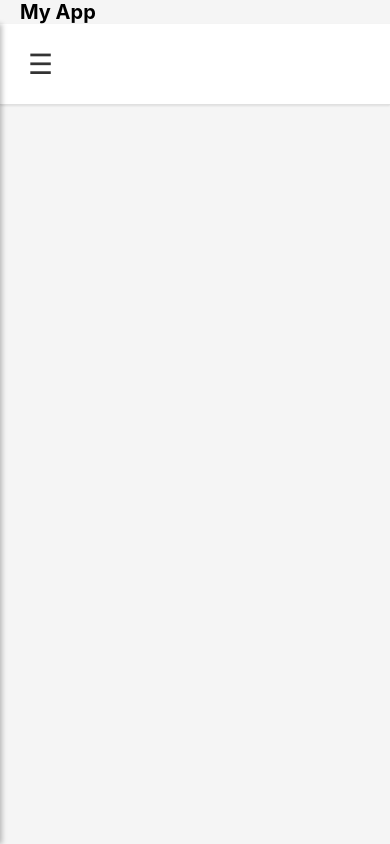
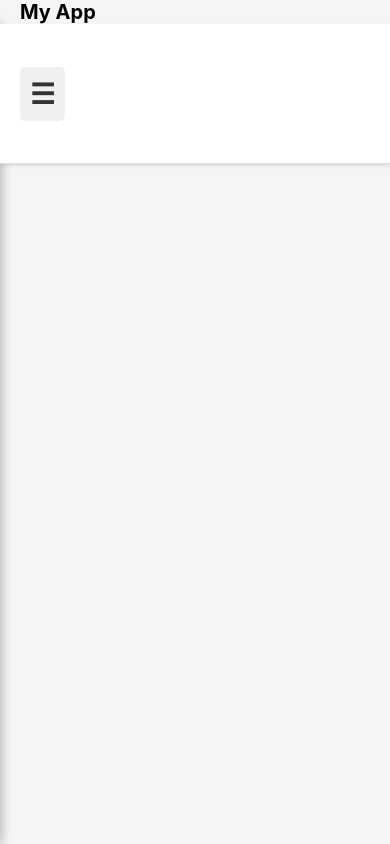
Before and after one commit to fauzipradipta/Dubi-App, a React Native app: screen / in a window 390 px wide. Built offline with nearby package versions, Linux system fonts and the light colour scheme.

Commit message:
working on sidebar

```diff
--- a/component/Sidebar.js
+++ b/component/Sidebar.js
@@ -6,7 +6,6 @@ import {
   TouchableOpacity,
   Animated,
   Dimensions,
-  SafeAreaView,
   StatusBar,
 } from 'react-native';
 
@@ -25,22 +24,30 @@ const CustomSidebar = () => {
     }).start();
   }, [isOpen]);
 
-  const openSidebar = () => setIsOpen(true);
-  const closeSidebar = () => setIsOpen(false);
+  const openSidebar = () => {
+    console.log('Opening sidebar...');
+    setIsOpen(true);
+  };
+
+  const closeSidebar = () => {
+    console.log('Closing sidebar...');
+    setIsOpen(false);
+  };
 
   return (
     <View style={styles.container}>
       <StatusBar barStyle="dark-content" />
-      <SafeAreaView style={styles.safeArea}>
 
 
-        <View style={styles.header}>
-          <TouchableOpacity onPress={openSidebar} style={styles.menuButton}>
-            <Text style={styles.menuIcon}>☰</Text>
-          </TouchableOpacity>
-        </View>
-
-      </SafeAreaView>
+      <View style={styles.header}>
+        <TouchableOpacity
+          onPress={openSidebar}
+          style={styles.menuButton}
+          activeOpacity={0.7}
+        >
+          <Text style={styles.menuIcon}>☰</Text>
+        </TouchableOpacity>
+      </View>
 
 
       {isOpen && (
@@ -50,6 +57,7 @@ const CustomSidebar = () => {
           activeOpacity={1}
         />
       )}
+
 
       <Animated.View
         style={[
@@ -65,16 +73,19 @@ const CustomSidebar = () => {
         </View>
 
         <TouchableOpacity style={styles.menuItem}>
-          <Text>Home</Text>
+          <Text style={styles.menuText}>Home</Text>
         </TouchableOpacity>
+
         <TouchableOpacity style={styles.menuItem}>
-          <Text>Profile</Text>
+          <Text style={styles.menuText}>Profile</Text>
         </TouchableOpacity>
+
         <TouchableOpacity style={styles.menuItem}>
-          <Text>Settings</Text>
+          <Text style={styles.menuText}>Settings</Text>
         </TouchableOpacity>
+
         <TouchableOpacity style={styles.menuItem}>
-          <Text>Logout</Text>
+          <Text style={styles.menuText}>Logout</Text>
         </TouchableOpacity>
       </Animated.View>
     </View>
@@ -86,55 +97,37 @@ const styles = StyleSheet.create({
     flex: 1,
     backgroundColor: '#f5f5f5',
   },
-  safeArea: {
-    flex: 1,
-  },
+
 
   header: {
+    height: 140,
     flexDirection: 'row',
     alignItems: 'center',
     paddingHorizontal: 20,
-    paddingVertical: 15,
     backgroundColor: 'white',
     borderBottomWidth: 1,
     borderBottomColor: '#e0e0e0',
-    elevation: 2,
+    elevation: 3,
     shadowColor: '#000',
-    shadowOffset: { width: 0, height: 1 },
+    shadowOffset: { width: 0, height: 2 },
     shadowOpacity: 0.1,
-    shadowRadius: 2,
+    shadowRadius: 3,
+    zIndex: 1001,
   },
+
   menuButton: {
-    padding: 8,
+    padding: 10,
+    borderRadius: 5,
+    backgroundColor: '#f0f0f0',
   },
+
   menuIcon: {
-    fontSize: 28, // Larger icon
+    fontSize: 28,
     color: '#333',
+    fontWeight: 'bold',
   },
-  appTitle: {
-    fontSize: 20,
-    fontWeight: 'bold',
-    marginLeft: 15,
-    flex: 1,
-  },
-  mainContent: {
-    flex: 1,
-    justifyContent: 'center',
-    alignItems: 'center',
-    padding: 20,
-  },
-  welcome: {
-    fontSize: 24,
-    fontWeight: 'bold',
-    marginBottom: 20,
-    color: '#333',
-    textAlign: 'center',
-  },
-  instruction: {
-    fontSize: 16,
-    color: '#666',
-    textAlign: 'center',
-  },
+
+
   sidebar: {
     position: 'absolute',
     left: 0,
@@ -142,14 +135,15 @@ const styles = StyleSheet.create({
     bottom: 0,
     width: SIDEBAR_WIDTH,
     backgroundColor: 'white',
-    paddingTop: 50,
+    paddingTop: 160,
     shadowColor: '#000',
     shadowOffset: { width: 2, height: 0 },
     shadowOpacity: 0.25,
-    shadowRadius: 5,
-    elevation: 5,
+    shadowRadius: 10,
+    elevation: 20,
     zIndex: 1000,
   },
+
   sidebarHeader: {
     flexDirection: 'row',
     justifyContent: 'space-between',
@@ -159,25 +153,38 @@ const styles = StyleSheet.create({
     borderBottomWidth: 1,
     borderBottomColor: '#eee',
   },
+
   sidebarTitle: {
-    fontSize: 20,
+    fontSize: 22,
+    fontWeight: 'bold',
+    color: '#333',
+  },
+
+  closeButton: {
+    fontSize: 24,
+    color: '#666',
     fontWeight: 'bold',
   },
-  closeButton: {
-    fontSize: 24,
-  },
+
   menuItem: {
     padding: 20,
     borderBottomWidth: 1,
-    borderBottomColor: '#eee',
+    borderBottomColor: '#f0f0f0',
   },
+
+  menuText: {
+    fontSize: 17,
+    color: '#333',
+  },
+
+
   overlay: {
     position: 'absolute',
-    top: 0,
+    top: 60,
     left: 0,
     right: 0,
     bottom: 0,
-    backgroundColor: 'rgba(0,0,0,0.3)',
+    backgroundColor: 'rgba(0,0,0,0.4)',
     zIndex: 999,
   },
 });
```
